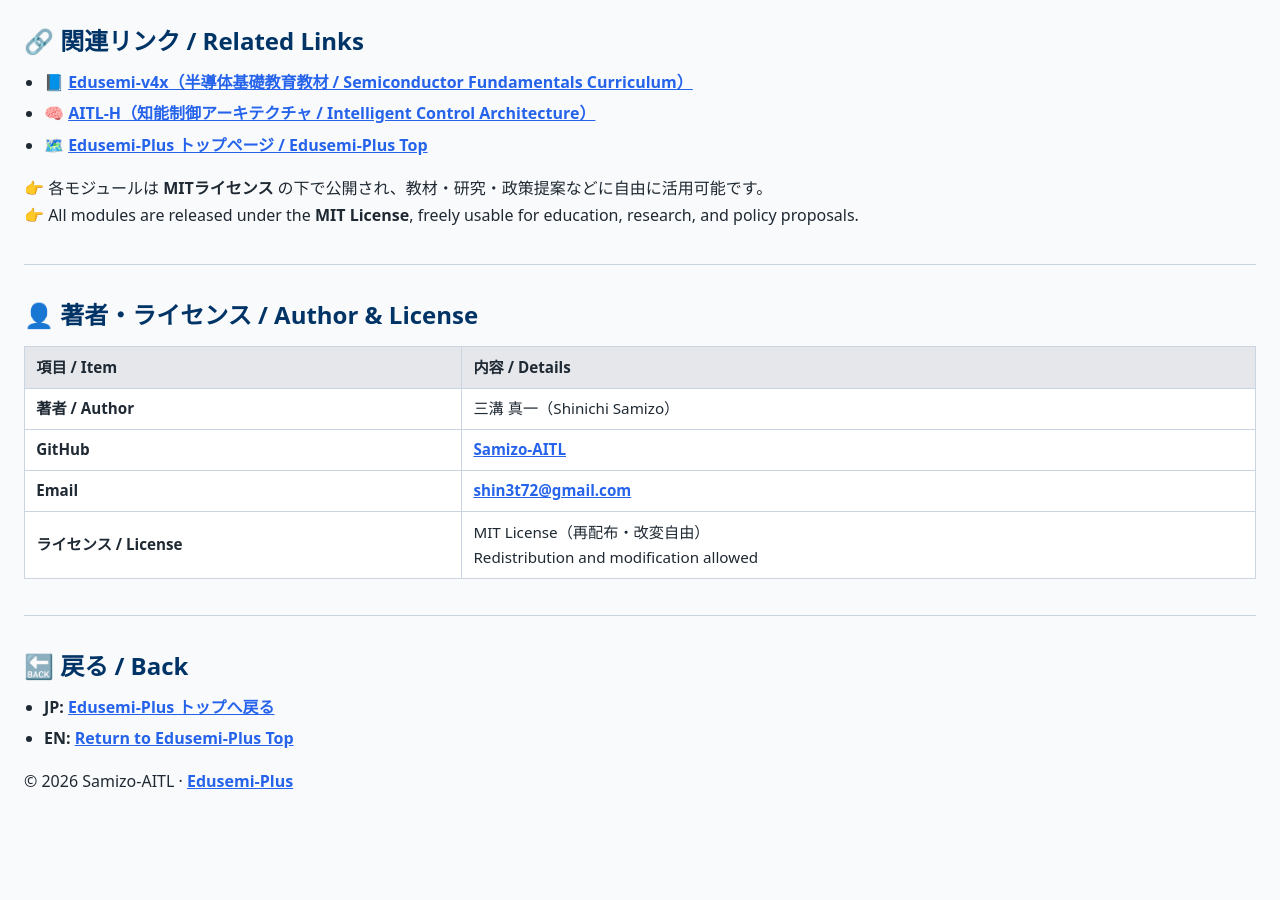
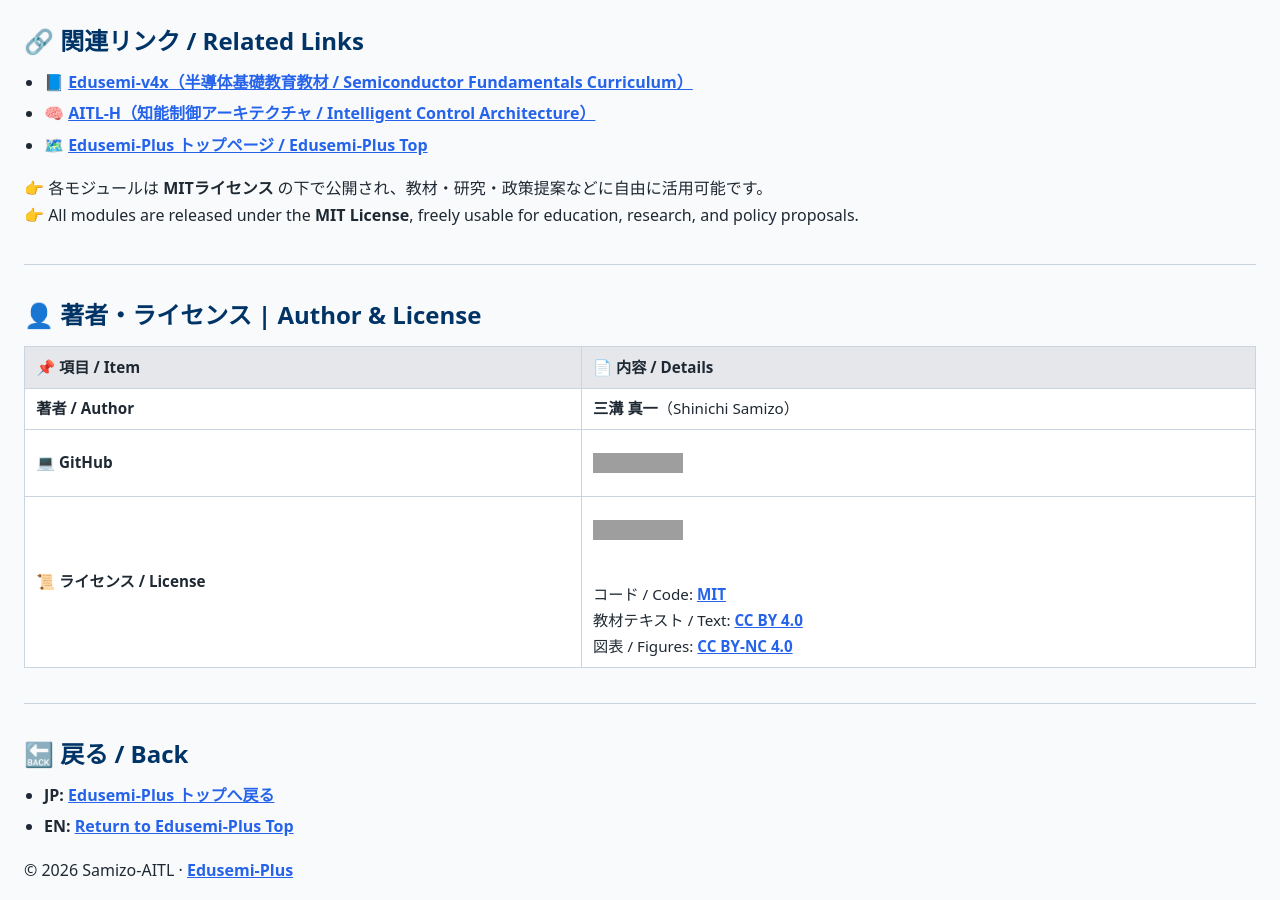
Before and after one commit to Samizo-AITL/Edusemi-Plus, a Jekyll site: the page built from ai-semiconductor/index.md, in a window 1280 px wide and 900 px high, scrolled down 1986 px. Built offline with Jekyll 4.4.1, drawn with Linux system fonts in a browser that asks for light colours; before the commit the page ends 2797 px from its top, so only the background shows below that; grey boxes are pictures that could not be loaded.

Commit message:
Update index.md

```diff
--- a/ai-semiconductor/index.md
+++ b/ai-semiconductor/index.md
@@ -81,14 +81,13 @@
 
 ---
 
-## 👤 著者・ライセンス / Author & License
+## 👤 **著者・ライセンス | Author & License**
 
-| **項目 / Item** | **内容 / Details** |
-|-----------------|--------------------|
-| **著者 / Author** | 三溝 真一（Shinichi Samizo） |
-| **GitHub** | [Samizo-AITL](https://github.com/Samizo-AITL) |
-| **Email** | [shin3t72@gmail.com](mailto:shin3t72@gmail.com) |
-| **ライセンス / License** | MIT License（再配布・改変自由）<br>Redistribution and modification allowed |
+| 📌 項目 / Item | 📄 内容 / Details |
+|------|------|
+| **著者 / Author** | **三溝 真一**（Shinichi Samizo） |
+| **💻 GitHub** | [![GitHub](https://img.shields.io/badge/GitHub-Samizo--AITL-blue?style=for-the-badge&logo=github)](https://github.com/Samizo-AITL) |
+| **📜 ライセンス / License** | [![Hybrid License](https://img.shields.io/badge/License-Hybrid-blueviolet?style=for-the-badge)](https://samizo-aitl.github.io/Edusemi-Plus/#-ライセンス--license)<br>コード / Code: [MIT](https://opensource.org/licenses/MIT)<br>教材テキスト / Text: [CC BY 4.0](https://creativecommons.org/licenses/by/4.0/)<br>図表 / Figures: [CC BY-NC 4.0](https://creativecommons.org/licenses/by-nc/4.0/) |
 
 ---
 
```
